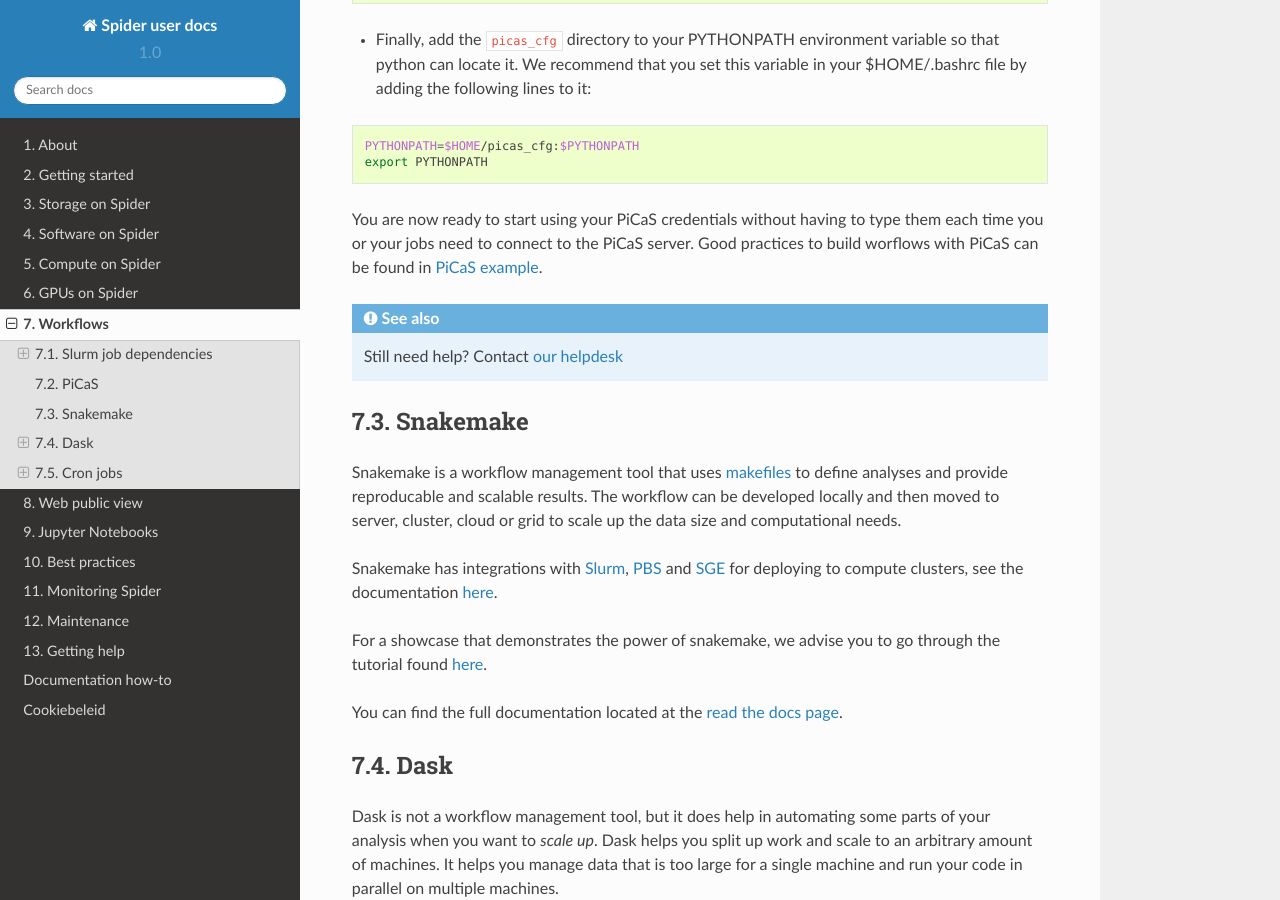
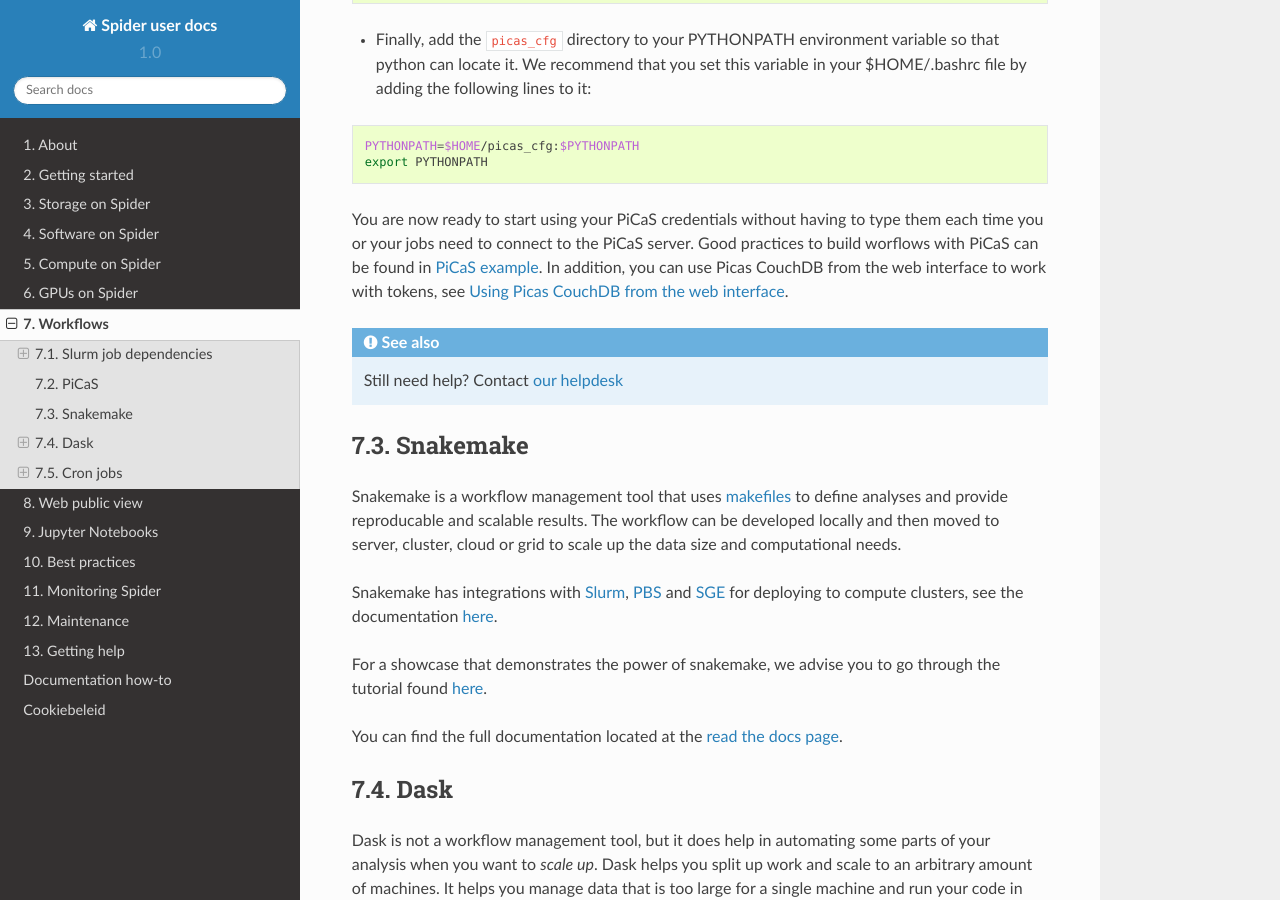
Before and after one commit to sara-nl/spiderdocs, a Sphinx documentation site: the page built from source/Pages/workflows.rst, in a window 1280 px wide and 900 px high, scrolled down 4031 px. Built offline with Sphinx 7.4.7 and the Read the Docs theme 2.0.0, drawn with Linux system fonts in a browser that asks for light colours.

Commit message:
Update workflows.rst

```diff
--- a/source/Pages/workflows.rst
+++ b/source/Pages/workflows.rst
@@ -202,7 +202,7 @@ we advice you to authenticate to PiCaS with the steps below.
         export PYTHONPATH
 
 You are now ready to start using your PiCaS credentials without having to type them each time you or your jobs need to connect to the PiCaS server.
-Good practices to build worflows with PiCaS can be found in `PiCaS example`_.
+Good practices to build worflows with PiCaS can be found in `PiCaS example`_. In addition, you can use Picas CouchDB from the web interface to work with tokens, see :ref:`CouchDB-Web`.
 
 .. seealso:: Still need help? Contact :ref:`our helpdesk <helpdesk>`
 
```
